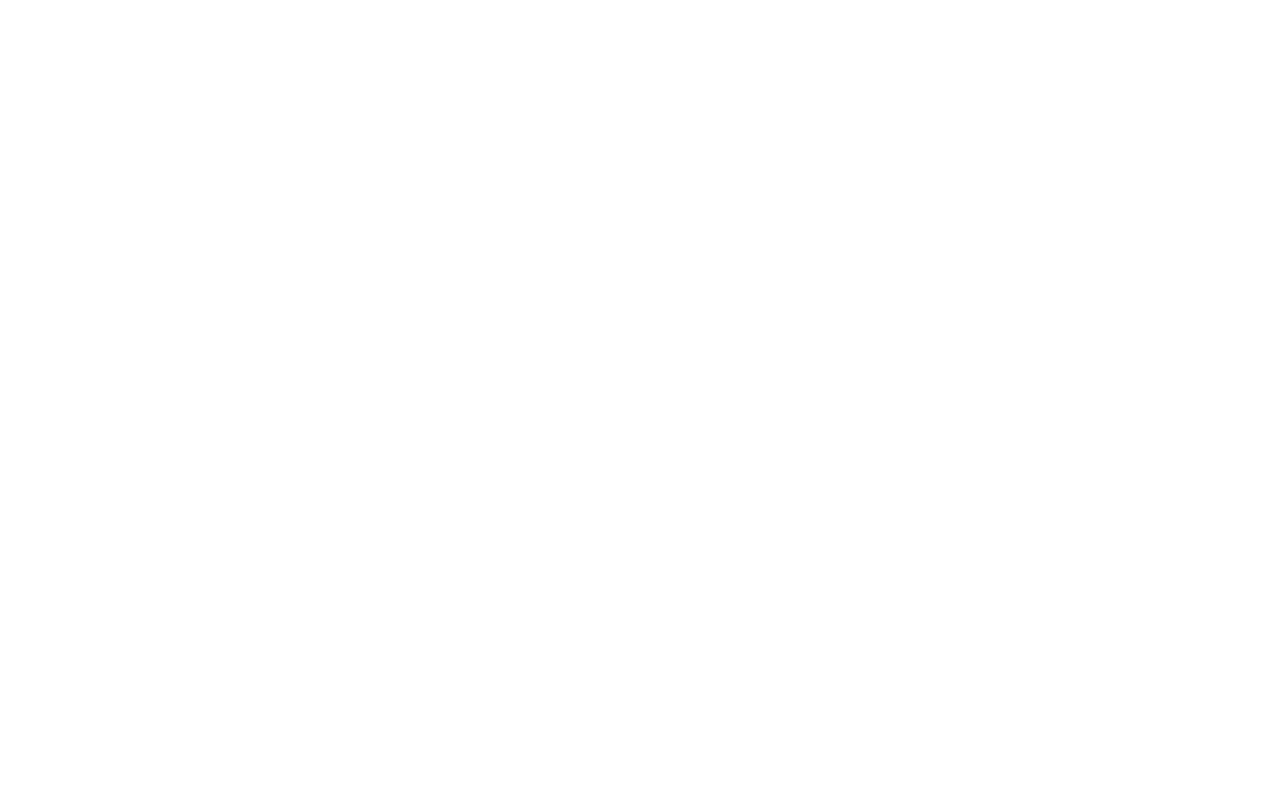
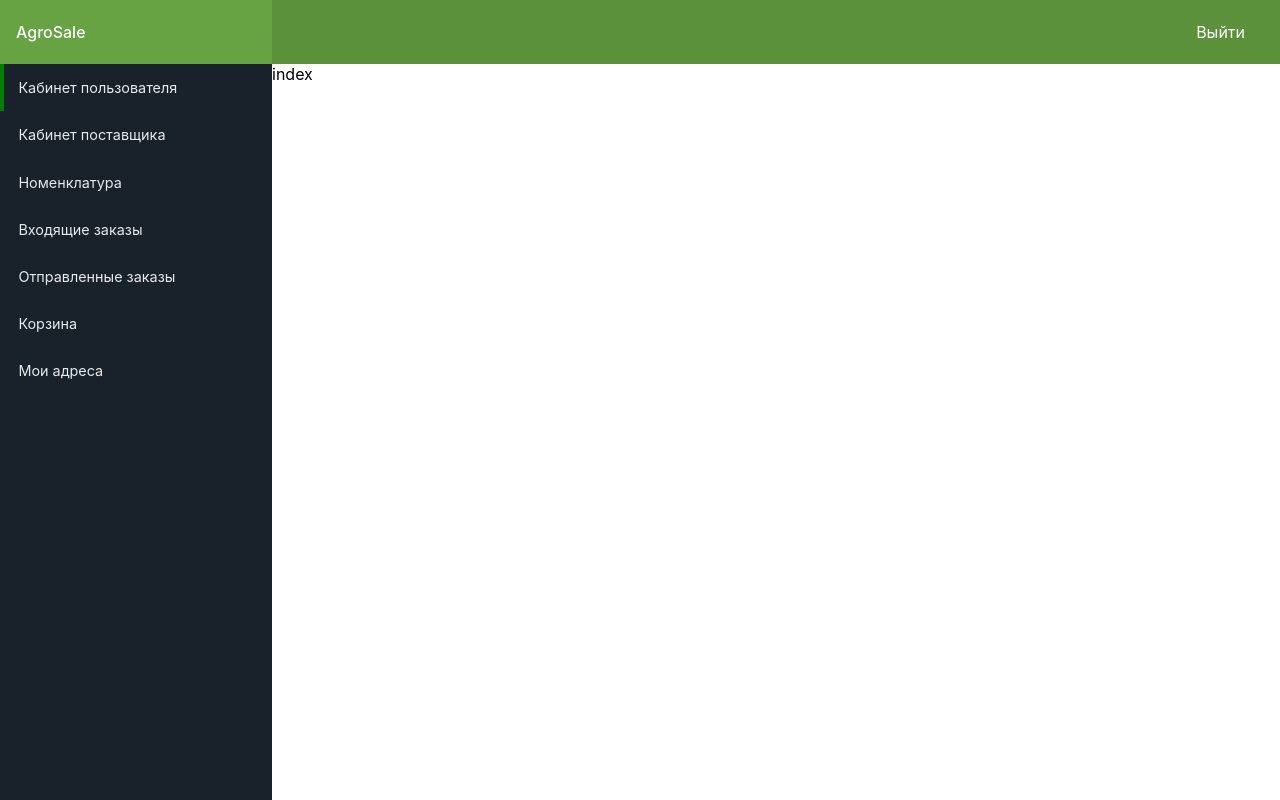
Before and after one commit to ExUngueLeonem/shopper_supplier_ms, a React (Create React App) app: page /user in a window 1280 px wide. Before the commit this address had no page. Built offline with nearby package versions, Linux system fonts and the light colour scheme.

Commit message:
routing && empty pages

```diff
--- a/src/App.tsx
+++ b/src/App.tsx
@@ -4,6 +4,16 @@
 import ConfigurationManager from './config';
 import { BrowserRouter, Route, Routes } from 'react-router-dom';
 import AuthPage from './pages/AuthPage';
+
+import SupplierPage from './pages/SupplierPage';
+
+import NomenclaturePage from './pages/NomenclaturePage';
+import IncomingOrderPage from './pages/IncomingOrderPage';
+import OutcomingOrderPage from './pages/OutcomingOrderPage';
+import CartPage from './pages/CartPage';
+import UserPage from './pages/UserPage';
+import AddressPage from './pages/AddressPage';
+
 
 function App() {
   const [isInitialized, setIsInitialazed] = useState(false);
@@ -28,9 +38,23 @@
       <Routes>
         <Route path="/" element={<AuthPage/>} />
         <Route path="auth" element={<AuthPage/>} />
+        <Route path="user" element={<UserPage/>} />
+        <Route path="supplier" element={<SupplierPage/>} />
+        <Route path="nomenclature" element={<NomenclaturePage/>} />
+        <Route path="incomingOrder" element={<IncomingOrderPage/>} />
+        <Route path="outcomingOrder" element={<OutcomingOrderPage/>} />
+        <Route path="cart" element={<CartPage/>} />
+        <Route path="address" element={<AddressPage/>} />
       </Routes>
     </BrowserRouter>
   );
+  // { title: "Кабинет поставщика", path: "/supplier", },
+  // { title: "Номенклатура", path: "/nomenclature" },
+  // { title: "Входящие заказы", path: "/incomingOrder" },
+  // { title: "Отправленные заказы", path: "/outcomingOrder" },
+  // { title: "Корзина", path: "/cart" },
+  // { title: "Мои адреса", path: "/address" },
+
 
 }
 
--- /dev/null
+++ b/src/pages/AddressPage.tsx
@@ -0,0 +1,10 @@
+import React from 'react'
+import Page from '../Layout/Page'
+
+export default function index() {
+    return (
+        <Page>
+            <div>index</div>
+        </Page>
+    )
+}
--- /dev/null
+++ b/src/pages/AuthPage.tsx
@@ -0,0 +1,11 @@
+import React from 'react'
+
+import AuthForm from '../components/forms/AuthForm';
+
+export default function AuthPage() {
+  return (
+    <div>
+      <AuthForm/>
+    </div>
+  )
+}
--- /dev/null
+++ b/src/pages/CartPage.tsx
@@ -0,0 +1,10 @@
+import React from 'react'
+import Page from '../Layout/Page'
+
+export default function index() {
+    return (
+        <Page>
+            <div>index</div>
+        </Page>
+    )
+}
--- /dev/null
+++ b/src/pages/IncomingOrderPage.tsx
@@ -0,0 +1,10 @@
+import React from 'react'
+import Page from '../Layout/Page'
+
+export default function index() {
+    return (
+        <Page>
+            <div>index</div>
+        </Page>
+    )
+}
--- /dev/null
+++ b/src/pages/NomenclaturePage.tsx
@@ -0,0 +1,10 @@
+import React from 'react'
+import Page from '../Layout/Page'
+
+export default function index() {
+    return (
+        <Page>
+            <div>index</div>
+        </Page>
+    )
+}
--- /dev/null
+++ b/src/pages/OutcomingOrderPage.tsx
@@ -0,0 +1,10 @@
+import React from 'react'
+import Page from '../Layout/Page'
+
+export default function index() {
+    return (
+        <Page>
+            <div>index</div>
+        </Page>
+    )
+}
--- /dev/null
+++ b/src/pages/SupplierPage.tsx
@@ -0,0 +1,10 @@
+import React from 'react'
+import Page from '../Layout/Page'
+
+export default function index() {
+    return (
+        <Page>
+            <div>index</div>
+        </Page>
+    )
+}
--- /dev/null
+++ b/src/pages/UserPage.tsx
@@ -0,0 +1,10 @@
+import React from 'react'
+import Page from '../Layout/Page'
+
+export default function index() {
+    return (
+        <Page>
+            <div>index</div>
+        </Page>
+    )
+}
--- /dev/null
+++ b/src/pages/UserPage/index.tsx
@@ -0,0 +1,10 @@
+import React from 'react'
+import Page from '../../Layout/Page'
+
+export default function index() {
+    return (
+        <Page>
+            <div>index</div>
+        </Page>
+    )
+}
--- a/src/store/AuthStore.tsx
+++ b/src/store/AuthStore.tsx
@@ -22,16 +22,27 @@
         console.log("AuthStore", this.user)
     }
 
+    setIsAuth(isAuth: boolean) {
+        this.isAuth = isAuth;
+    }
+
     async login({ login, password }: { login: string, password: string }) {
         try {
             let res = await ConnectionManager.GetInstance().GetClient().post('/Account/Auth', { login, password })
             const { userId, isSupplier } = res.data
             this.setUser({ userId, isSupplier })
             localStorage.setItem("token", res.data.token);
+            console.log("login res", res)
             return res
         } catch (error: any) {
             if (error) this.arrCatch(error);
         }
+    }
+
+    async logout() {
+        console.log("logout");
+        localStorage.removeItem('token');
+        this.setIsAuth(false);
     }
 
     arrCatch(error: AxiosError<any>) {
```
